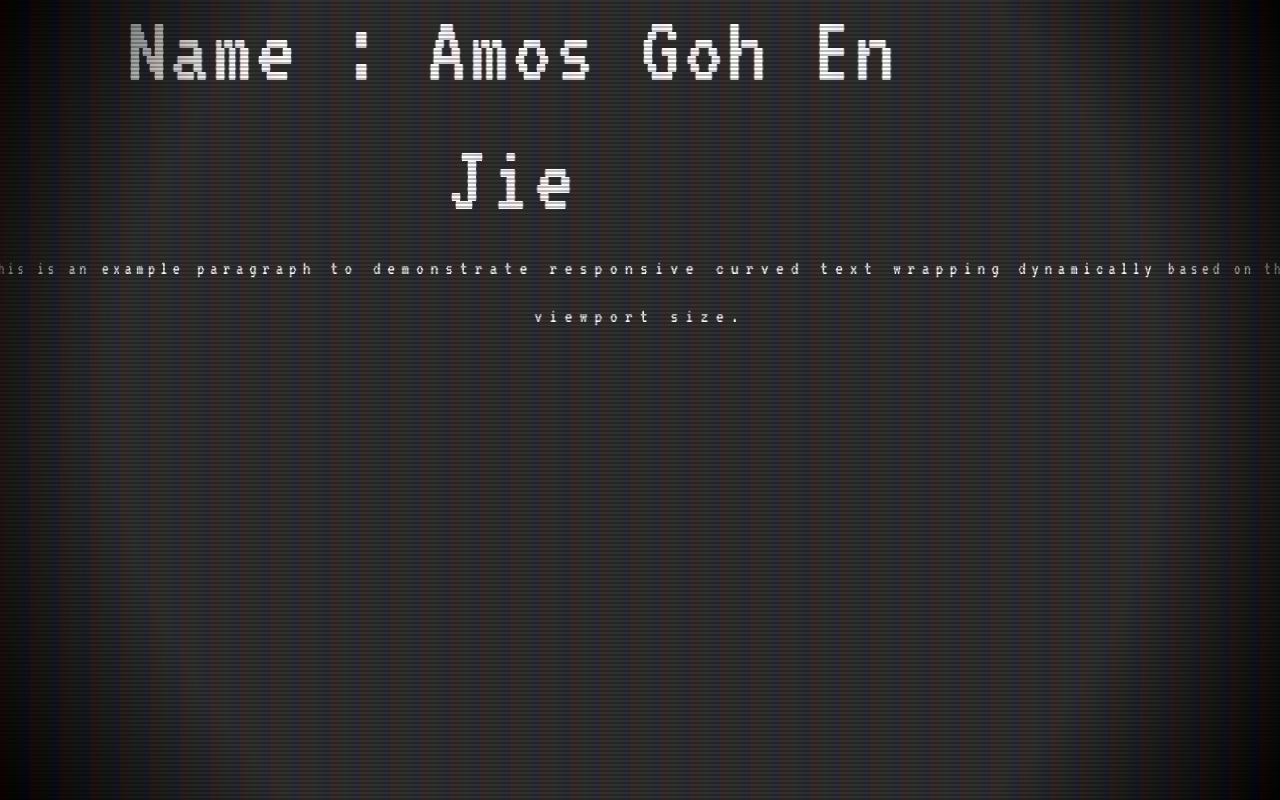
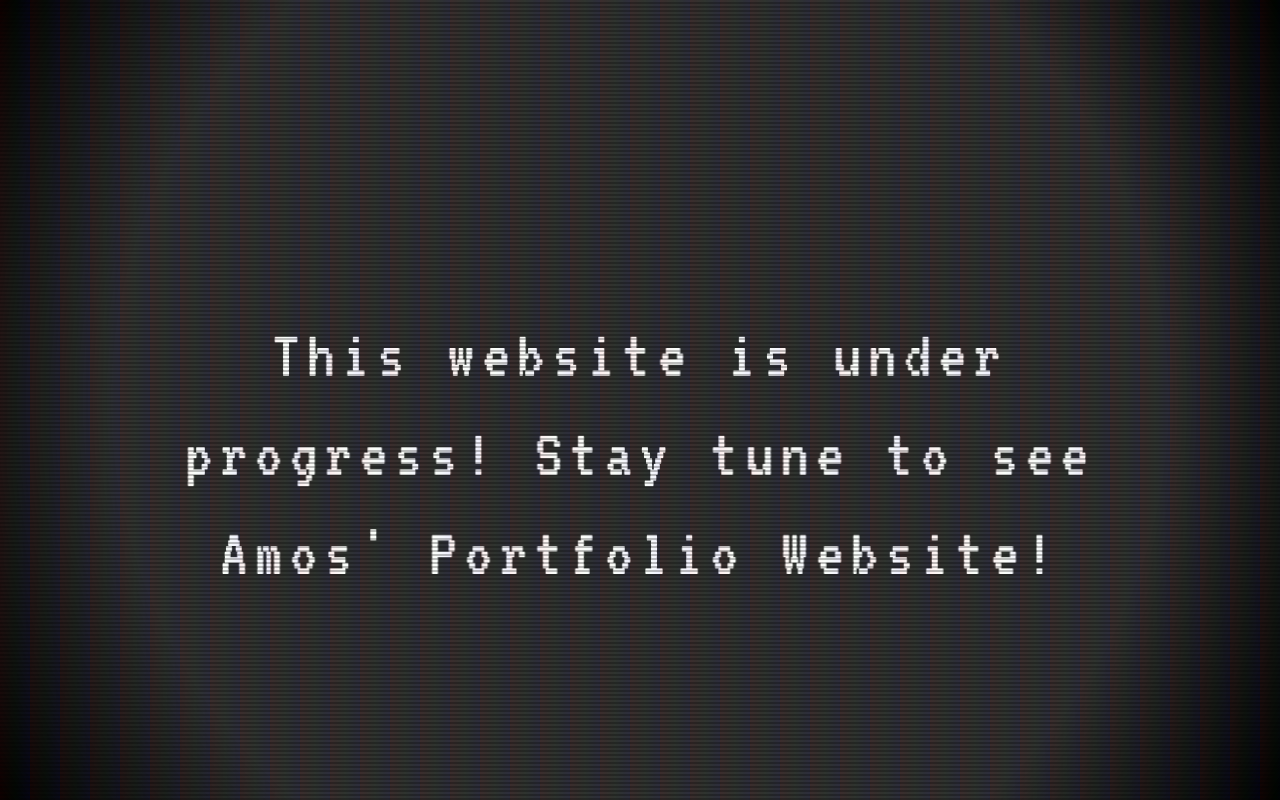
Before and after one commit to WiseAmos/Amos-Personal-Website, a React (Create React App) app: page / in a window 1280 px wide. Built offline with nearby package versions, Linux system fonts and the light colour scheme.

Commit message:
version before total rework

```diff
--- a/src/App.css
+++ b/src/App.css
@@ -11,6 +11,7 @@ body, html {
   padding: 0 !important;
   margin: 0;
   width: 100vw;
+  height: ;
   left: 0;
   min-height: 100vh; /* Allows dynamic height for scrolling */
   display: flex;
@@ -91,8 +92,12 @@ body, html {
 
 @media only screen and (min-width: 600px) {
   .title{
-
-
+    width: 10px;
     left: -10vw;
   }
 }
+
+.subtitle-wrapper{
+  position: absolute;
+  top: 40vh;
+}
--- a/src/App.js
+++ b/src/App.js
@@ -1,7 +1,7 @@
 import React, { useState, useEffect } from 'react';
 import './App.css';
 
-const CurvedText = ({ text, size = 20, curvature = 20, axis = 'Y', spacingFactor = 0.5, lineHeight = 1.5, additional_class=""}) => {
+const CurvedText = ({ text, curvature = 20, axis = 'Y', spacingFactor = 0.5, lineHeight = 1.5, additional_class = "", fontSize }) => {
   const words = text.split(' ');
   const [lines, setLines] = useState([]);
   const [radius, setRadius] = useState(150);
@@ -19,7 +19,7 @@ const CurvedText = ({ text, size = 20, curvature = 20, axis = 'Y', spacingFactor
 
   useEffect(() => {
     const viewportWidth = window.innerWidth;
-    const maxCharsPerLine = Math.floor(viewportWidth / (size * 0.6)); // Allow more characters on larger screens
+    const maxCharsPerLine = Math.floor(viewportWidth / (fontSize * 0.6)); // Allow more characters on larger screens
     const newLines = [];
     let currentLine = '';
 
@@ -33,9 +33,10 @@ const CurvedText = ({ text, size = 20, curvature = 20, axis = 'Y', spacingFactor
 
     if (currentLine.trim()) newLines.push(currentLine.trim());
     setLines(newLines);
-  }, [text, size]);
+  }, [text, fontSize]);
+
   return (
-    <div className = {`curved-text-container ${additional_class}`}>
+    <div className={`curved-text-container ${additional_class}`}>
       {lines.map((line, lineIndex) => (
         <div
           key={lineIndex}
@@ -60,7 +61,7 @@ const CurvedText = ({ text, size = 20, curvature = 20, axis = 'Y', spacingFactor
                   transform: axis === 'Y'
                     ? `rotateY(${angle}deg) translateX(${xPos}px) translateZ(${zPos}px)`
                     : `rotateX(${angle}deg) translateY(${xPos}px) translateZ(${zPos}px)`,
-                  fontSize: `${size}px`,
+                  fontSize: `${fontSize}px`, // Use dynamic font size
                   marginRight: `${(arcLength * spacingFactor) / 2}px`,
                   transformOrigin: 'center',
                 }}
@@ -75,17 +76,41 @@ const CurvedText = ({ text, size = 20, curvature = 20, axis = 'Y', spacingFactor
   );
 };
 
-
-
-
 const App = () => {
   const [textContent, setTextContent] = useState(
-    'This is an example paragraph to demonstrate responsive curved text wrapping dynamically based on the viewport size. '
+    "This website is under progress! Stay tune to see Amos' Portfolio Website!"
   );
+
+  const [fontSize, setFontSize] = useState(100); // Set initial font size
+
+  useEffect(() => {
+    const updateFontSize = () => {
+      // Dynamically adjust font size based on window width
+      if (window.innerWidth <= 768) {
+        setFontSize(40); // Set smaller font size for mobile screens
+      } else {
+        setFontSize(100); // Set larger font size for larger screens
+      }
+    };
+
+    updateFontSize();
+    window.addEventListener('resize', updateFontSize);
+    return () => window.removeEventListener('resize', updateFontSize);
+  }, []); // Only run on mount and unmount
+
   return (
     <div className="App">
-      <CurvedText text={"Name : Amos Goh En Jie"} size={100} curvature={0.3} axis="Y" spacingFactor={0.2} lineHeight={1.8}  additional_class="title"/>
-      <CurvedText text={textContent} size={20} curvature={0.8} axis="Y" spacingFactor={0} lineHeight={1.8} additional_class="normal"/>
+      <div className='subtitle-wrapper'>
+      <CurvedText
+        text={textContent}
+        curvature={0.8}
+        axis="Y"
+        spacingFactor={0}
+        lineHeight={1.8}
+        additional_class="normal"
+        fontSize={70} // Pass the font size dynamically
+      />
+      </div>
     </div>
   );
 };
```
